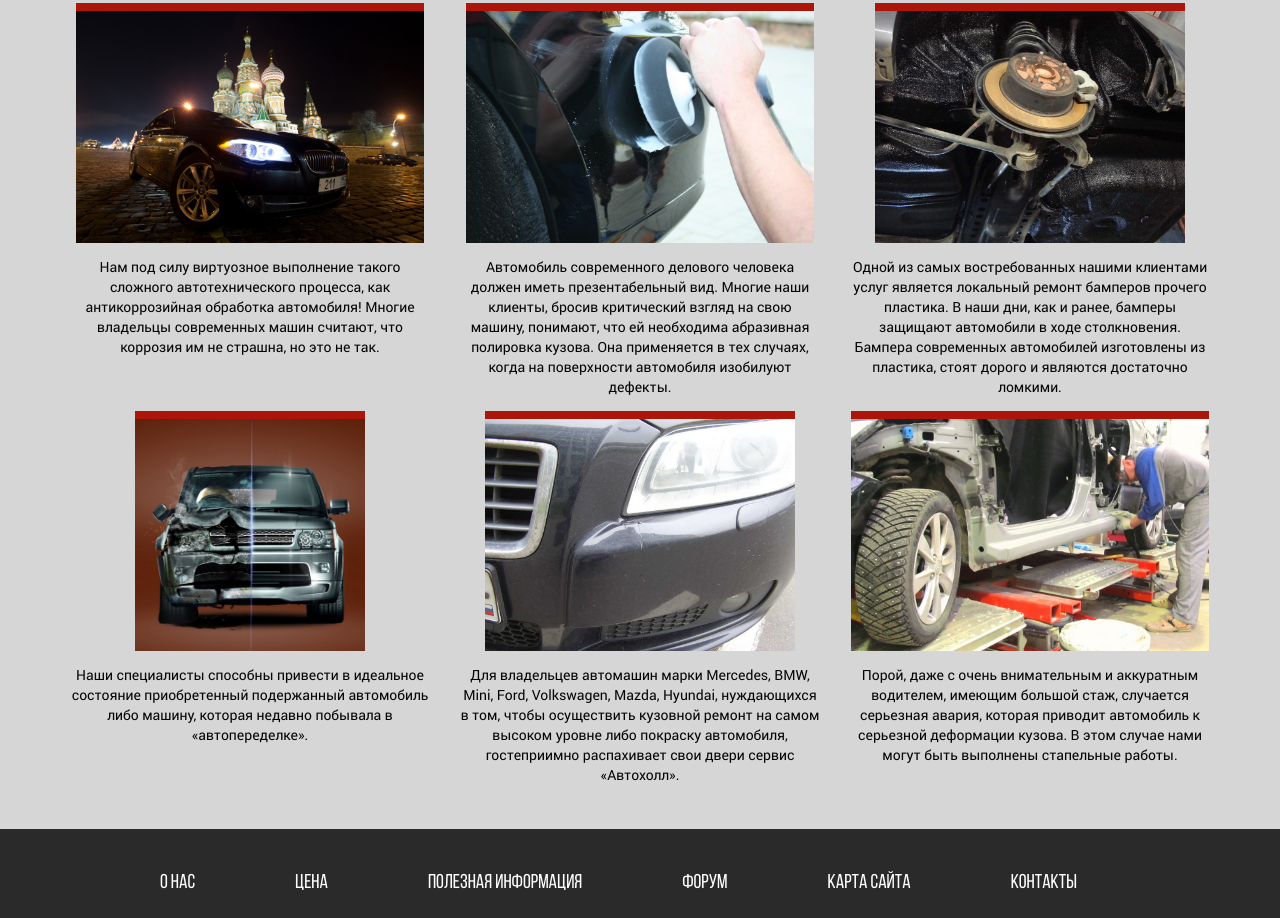
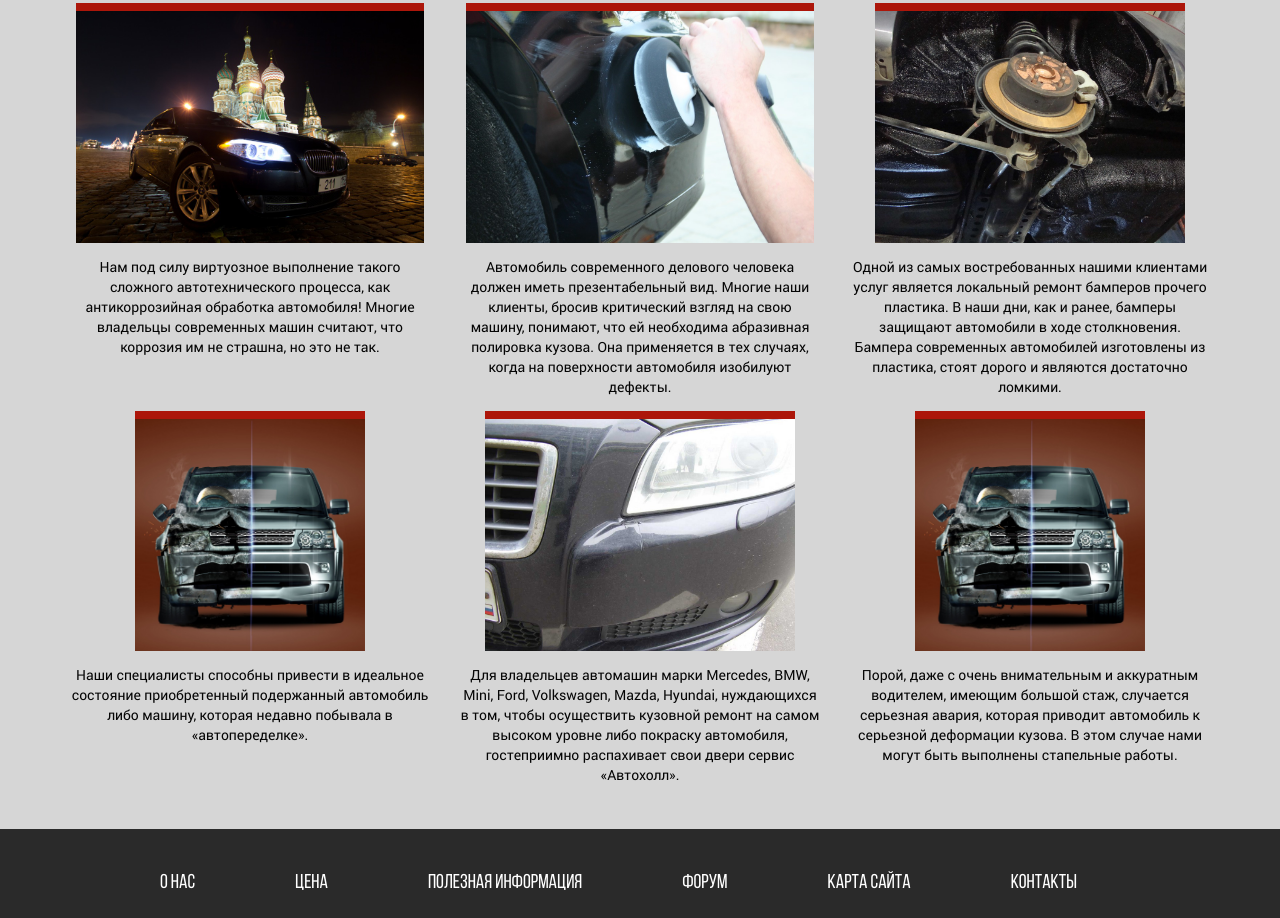
Before and after one commit to forxtu/auto, a plain HTML site: page index.html in a window 1280 px wide. Shown: the part 1322-2240 px from the top of the page. Drawn offline with Linux system fonts and the light colour scheme.

Commit message:
Update index.html

```diff
--- a/index.html
+++ b/index.html
@@ -210,7 +210,7 @@
 					</div>
 					<div class="col-md-4">
 						<div class="hi_item">
-							<a href="img/6.jpg" class="fancybox"><img src="img/6.jpg" alt="bmw"/></a>
+							<a href="img/4.jpg" class="fancybox"><img src="img/4.jpg" alt="bmw"/></a>
 							<p>Порой, даже с очень внимательным и аккуратным водителем, имеющим большой стаж, случается серьезная авария, которая приводит автомобиль к серьезной деформации кузова. В этом случае нами могут быть выполнены стапельные работы.</p>
 						</div>
 					</div>
```
